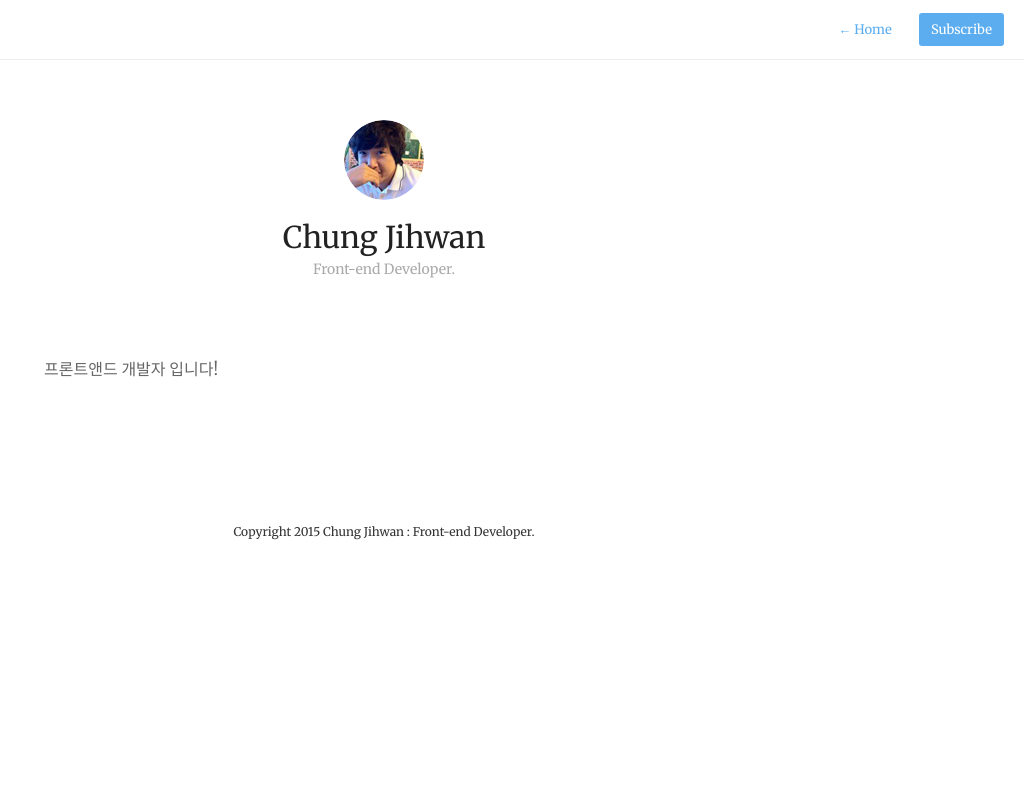
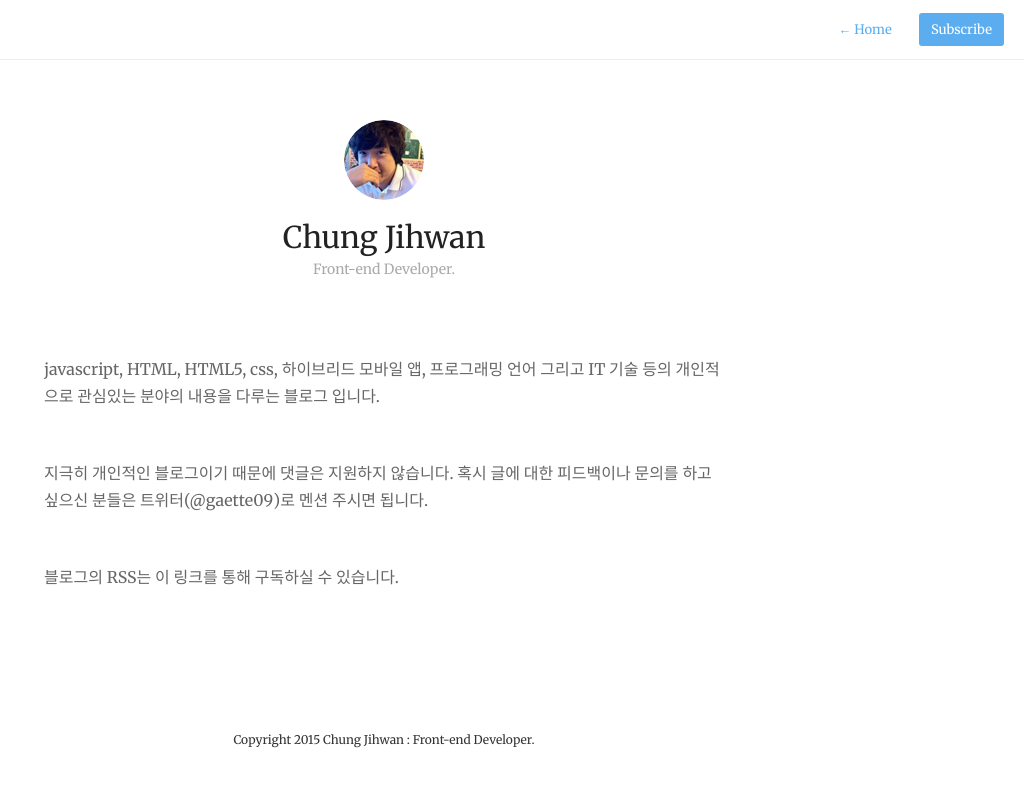
Before and after one commit to gaette09/blog, a Jekyll site: the page built from about.md, in a window 1280 px wide. Shown: the top 787 px of the page, without its empty margins (256-1280 px from the left). Built offline with Jekyll 4.4.1, drawn with Linux system fonts in a browser that asks for light colours; nearby versions of some CDN libraries; Markdown is read by kramdown in place of the engine named in the settings.

Commit message:
about edit

```diff
--- a/about.md
+++ b/about.md
@@ -4,6 +4,10 @@ permalink: about/
 profile: true
 ---
 
-프론트앤드 개발자 입니다!
+javascript, HTML, HTML5, css, 하이브리드 모바일 앱, 프로그래밍 언어 그리고 IT 기술 등의 개인적으로 관심있는 분야의 내용을 다루는 블로그 입니다.
+
+지극히 개인적인 블로그이기 때문에 댓글은 지원하지 않습니다. 혹시 글에 대한 피드백이나 문의를 하고 싶으신 분들은 트위터(@gaette09)로 멘션 주시면 됩니다.
+
+블로그의 RSS는 이 링크를 통해 구독하실 수 있습니다.
 
 {% include footer.html %}
```
